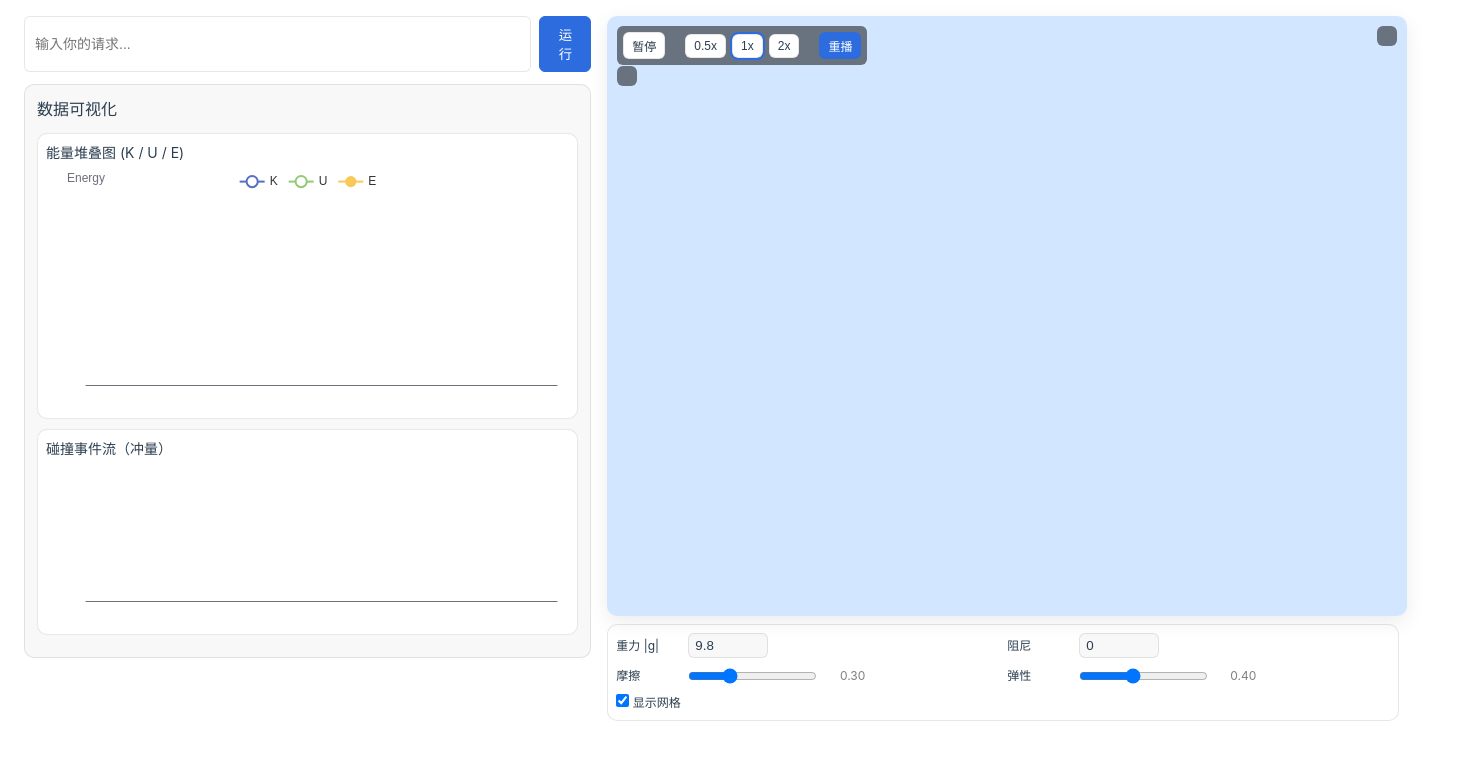
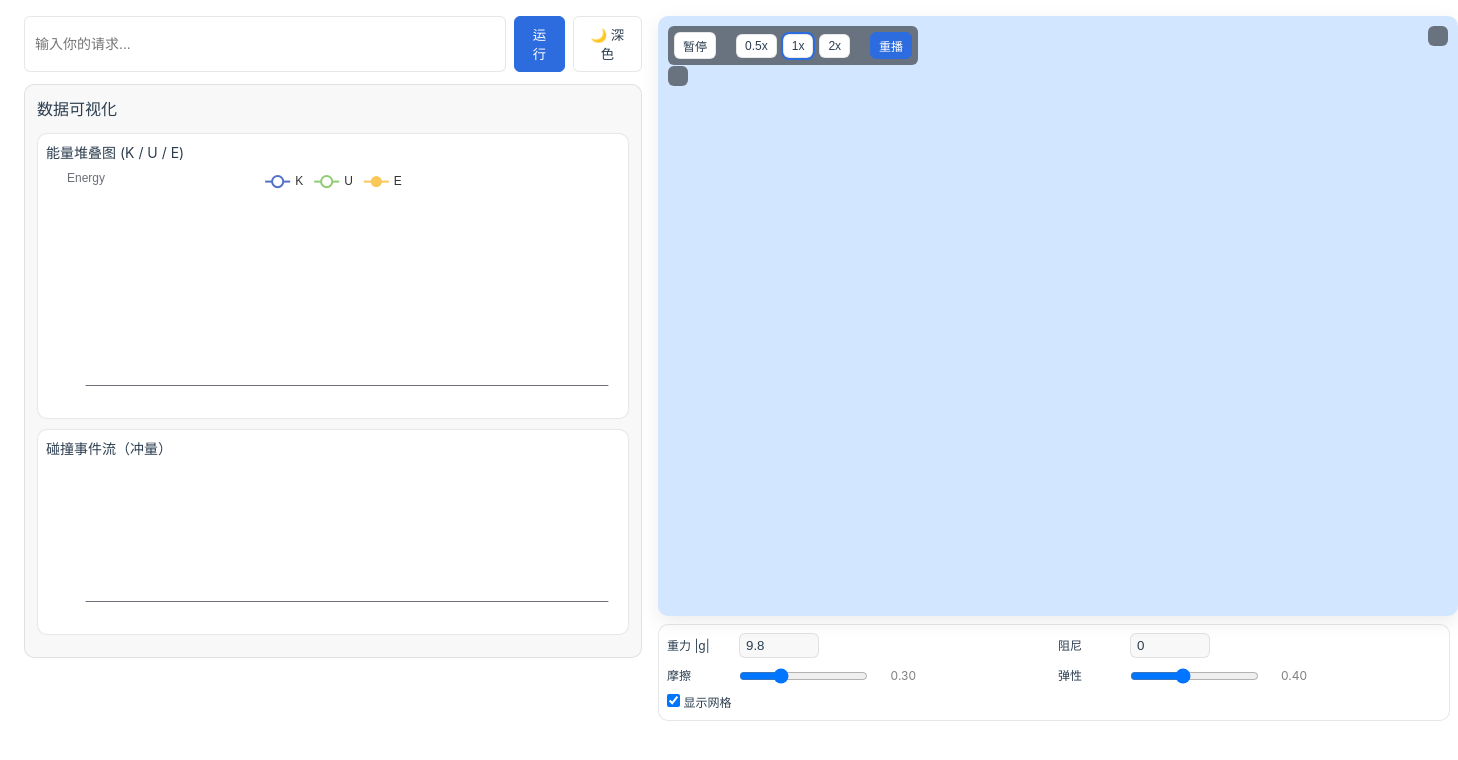
Before and after one commit to ShiteHoly/MESA_Hacks, a Vue app in the folder frontend/: page / in a window 1280 px wide. Shown: the top 760 px of the page, 1458 px wide, since content can reach past the window. Built offline with nearby package versions, Linux system fonts and the light colour scheme.

Commit message:
feat: 添加主题切换功能和背景网格颜色支持

```diff
--- a/frontend/src/App.vue
+++ b/frontend/src/App.vue
@@ -9,6 +9,7 @@ const loading = ref(false)
 const error = ref<string | null>(null)
 const scene = ref<any | null>(null)
 const thinking = ref(false)
+const isDark = ref(false)
 
 function delay(ms: number) { return new Promise<void>(resolve => setTimeout(resolve, ms)) }
 
@@ -51,6 +52,27 @@ async function runQuery() {
   loading.value = false
 }
 
+function applyTheme(theme: 'light' | 'dark') {
+  isDark.value = theme === 'dark'
+  document.documentElement.setAttribute('data-theme', theme)
+}
+
+function toggleTheme() {
+  const next = isDark.value ? 'light' : 'dark'
+  localStorage.setItem('theme', next)
+  applyTheme(next)
+}
+
+if (typeof window !== 'undefined') {
+  const saved = (localStorage.getItem('theme') as 'light' | 'dark' | null)
+  if (saved === 'light' || saved === 'dark') {
+    applyTheme(saved)
+  } else {
+    const prefersDark = window.matchMedia && window.matchMedia('(prefers-color-scheme: dark)').matches
+    applyTheme(prefersDark ? 'dark' : 'light')
+  }
+}
+
 // 基于当前场景计算一些可视化统计
 const stats = computed(() => {
   const s = scene.value
@@ -84,6 +106,7 @@ const stats = computed(() => {
       <div class="toolbar">
         <input v-model="query" class="prompt" type="text" placeholder="输入你的请求..." />
         <button class="run" :disabled="loading" @click="runQuery">{{ loading ? '运行中...' : '运行' }}</button>
+        <button class="theme" @click="toggleTheme">{{ isDark ? '☀️ 亮色' : '🌙 深色' }}</button>
       </div>
 
       <p v-if="error" class="err">{{ error }}</p>
@@ -125,6 +148,7 @@ const stats = computed(() => {
 .prompt { width: 520px; padding: 8px 10px; border: 1px solid var(--color-border); border-radius: var(--radius-sm); font-size: 14px; }
 .run { padding: 8px 12px; border-radius: var(--radius-sm); border: 1px solid var(--accent); background: var(--accent); color: #fff; cursor: pointer; }
 .run:disabled { opacity: 0.6; cursor: not-allowed; }
+.theme { padding: 8px 12px; border-radius: var(--radius-sm); border: 1px solid var(--color-border); background: var(--color-background); color: var(--color-heading); cursor: pointer; }
 .err { color: var(--error); margin: 0 0 12px; }
 
 .viz { background: var(--color-background-soft); border: 1px solid var(--color-border); border-radius: var(--radius-md); padding: 12px; }
--- a/frontend/src/assets/base.css
+++ b/frontend/src/assets/base.css
@@ -43,6 +43,9 @@
   --panel-text: #ffffff;
   --radius-sm: 6px;
   --radius-md: 10px;
+  /* Grid colors for canvas */
+  --grid-minor: rgba(0, 0, 0, 0.06);
+  --grid-major: rgba(0, 0, 0, 0.12);
 }
 
 @media (prefers-color-scheme: dark) {
@@ -59,7 +62,26 @@
 
     /* Dark theme tweaks */
     --panel-bg: rgba(0, 0, 0, 0.55);
+    --grid-minor: rgba(255, 255, 255, 0.10);
+    --grid-major: rgba(255, 255, 255, 0.20);
   }
+}
+
+/* Manual dark mode override via data-theme attribute */
+:root[data-theme="dark"] {
+  --color-background: var(--vt-c-black);
+  --color-background-soft: var(--vt-c-black-soft);
+  --color-background-mute: var(--vt-c-black-mute);
+
+  --color-border: var(--vt-c-divider-dark-2);
+  --color-border-hover: var(--vt-c-divider-dark-1);
+
+  --color-heading: var(--vt-c-text-dark-1);
+  --color-text: var(--vt-c-text-dark-2);
+
+  --panel-bg: rgba(0, 0, 0, 0.55);
+  --grid-minor: rgba(255, 255, 255, 0.10);
+  --grid-major: rgba(255, 255, 255, 0.20);
 }
 
 *,
--- a/frontend/src/components/PlanckSim.vue
+++ b/frontend/src/components/PlanckSim.vue
@@ -111,7 +111,11 @@ function setupSimulation(sceneData: any) {
     }
 
     if (obj.shape === 'box') {
-      body.createFixture(pl.Box(obj.size.width / 2, obj.size.height / 2), fixtureDef)
+      const w = (obj.size && obj.size.width) ? obj.size.width : obj.width
+      const h = (obj.size && obj.size.height) ? obj.size.height : obj.height
+      const halfW = (typeof w === 'number' ? w : 1) / 2
+      const halfH = (typeof h === 'number' ? h : 1) / 2
+      body.createFixture(pl.Box(halfW, halfH), fixtureDef)
     } else if (obj.shape === 'circle') {
       body.createFixture(pl.Circle(obj.radius), fixtureDef)
     }
@@ -205,12 +209,15 @@ function setupSimulation(sceneData: any) {
 
     // 背景网格（世界坐标，可开关）
     if (showGrid.value) {
+      const cs = getComputedStyle(document.documentElement)
+      const minorColor = cs.getPropertyValue('--grid-minor').trim() || 'rgba(0,0,0,0.06)'
+      const majorColor = cs.getPropertyValue('--grid-major').trim() || 'rgba(0,0,0,0.12)'
       const vw = viewWidth / worldScale
       const vh = viewHeight / worldScale
       ctx.save()
       ctx.lineWidth = 0.02
       // 次级网格 1m
-      ctx.strokeStyle = 'rgba(0,0,0,0.06)'
+      ctx.strokeStyle = minorColor
       for (let x = 0; x <= vw; x += 1) {
         ctx.beginPath()
         ctx.moveTo(x, 0)
@@ -224,7 +231,7 @@ function setupSimulation(sceneData: any) {
         ctx.stroke()
       }
       // 主网格 5m
-      ctx.strokeStyle = 'rgba(0,0,0,0.12)'
+      ctx.strokeStyle = majorColor
       ctx.lineWidth = 0.03
       for (let x = 0; x <= vw; x += 5) {
         ctx.beginPath()
```
